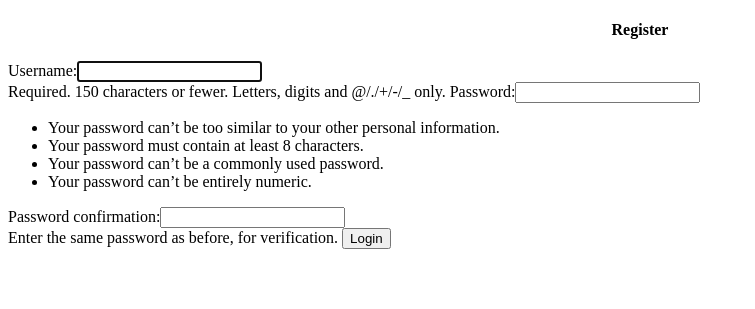
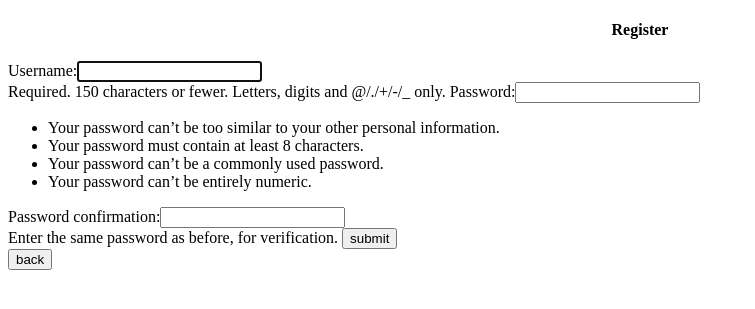
Before and after one commit to JFrost17/bankProject, a Django app: page /register in a window 1280 px wide. Shown: the top 309 px of the page, without its empty margins (0-755 px from the left). Run offline with Django 3.2, Linux system fonts and the light colour scheme.

Commit message:
second commit

```diff
--- a/templates/Bank/list.html
+++ b/templates/Bank/list.html
@@ -36,4 +36,7 @@
         {% endif %}
     </div>
 {% endfor %}
+    <form action="{% url 'login' %}">
+        <input type="submit" value="logout" />
+    </form>
 {% endblock content %}
--- a/templates/Bank/register.html
+++ b/templates/Bank/register.html
@@ -4,6 +4,9 @@
     <form method="POST" action="{% url 'register' %}">
         {% csrf_token %}
         {{ form }}
-        <input type="submit" value="Login">
+        <input type="submit" value="submit">
+    </form>
+    <form action="{% url 'login' %}">
+        <input type="submit" value="back" />
     </form>
 {% endblock content %}
--- a/templates/registration/login.html
+++ b/templates/registration/login.html
@@ -14,4 +14,7 @@
 
         <input type="submit" value="Login">
     </form>
+    <form action="{% url 'register' %}">
+        <input type="submit" value="register" />
+    </form>
 {% endblock content %}
```
Also changed, not shown: db.sqlite3.
